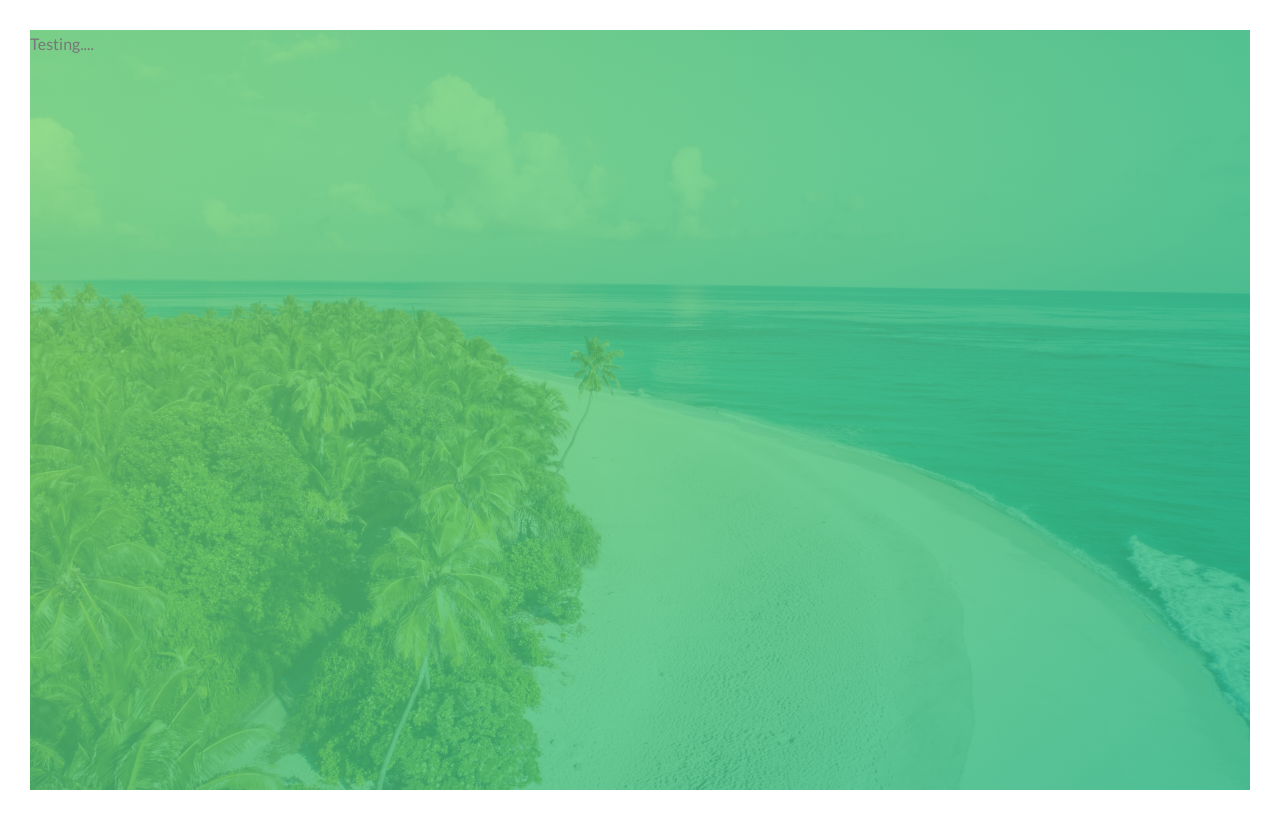
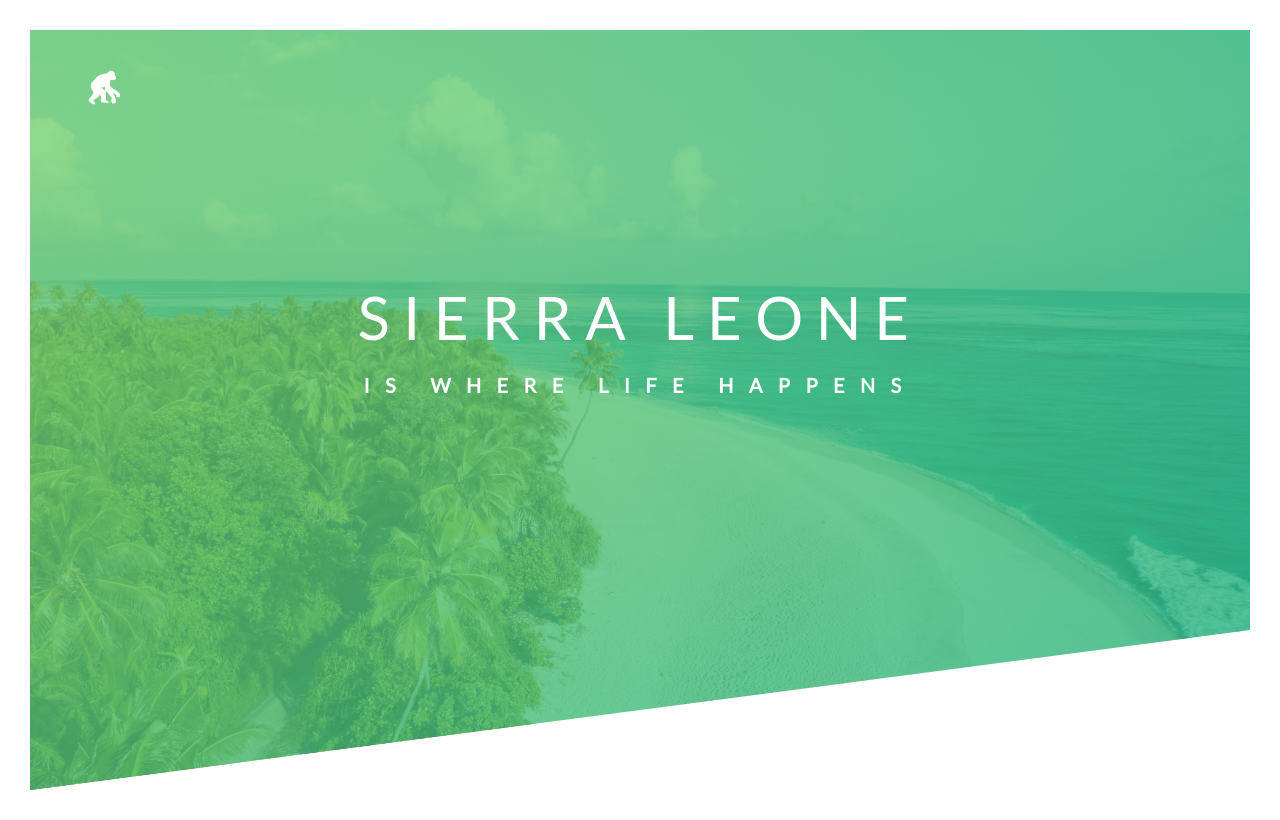
Before and after one commit to josephprasanth/RNT-TourOperators, a plain HTML site: page index.html in a window 1280 px wide. Drawn offline with Linux system fonts and the light colour scheme.

Commit message:
Added in Animation to the header

```diff
--- a/css/style.css
+++ b/css/style.css
@@ -28,4 +28,89 @@ body {
         url('../img/hero-extra/hero7.jpeg');
     background-size: cover;
     background-position: center;
+    position: relative;
+    clip-path: polygon(0 0, 100% 0, 100% 75vh , 0 100% );
 }
+
+.logo-box {
+    position: absolute;
+    top: 40px;
+    left: 40px;
+}
+
+.logo {
+    height: 35px;
+}
+
+.text-box {
+    position: absolute;
+    top: 40%;
+    left: 50%;
+    transform: translate(-50%, -50%);
+}
+
+.heading-primary{
+    color: #fff;
+    text-transform: uppercase;
+
+    backface-visibility: hidden;
+}
+
+
+.heading-primary-main {
+    display: block;
+    font-size: 60px;
+    font-weight: 400;
+    letter-spacing: 13px;
+
+    animation-name: moveInLeft;
+    animation-duration: 1s;
+    animation-timing-function: ease-out;
+
+}
+
+.heading-primary-sub {
+    display: block;
+    font-size: 20px;
+    font-weight: 700;
+    letter-spacing: 15.4px;
+    text-align: center;
+
+    /* animation-name: moveInRight;
+    animation-duration: 1s;
+    animation-timing-function: ease-out; */
+    animation: moveInRight 1s ease-out;
+
+}
+
+@keyframes moveInLeft {
+    0% {
+        opacity: 0;
+        transform: translateX(-100px);
+    }
+
+    80% {
+         transform: translateX(20px);
+    }
+
+    100% {
+        opacity: 1;
+        transform: translate(0);
+    }
+}
+
+@keyframes moveInRight {
+    0% {
+        opacity: 0;
+        transform: translateX(100px);
+    }
+
+    80% {
+         transform: translateX(-20px);
+    }
+
+    100% {
+        opacity: 1;
+        transform: translate(0);
+    }
+}
--- a/index.html
+++ b/index.html
@@ -12,7 +12,15 @@
 
 <body>
     <header class="header">
-        Testing....
+        <div class="logo-box">
+            <img src="./img/logo-white.png" alt="Responsible Nature Trekker Logo" class="logo">
+        </div>
+        <div class="text-box">
+            <h1 class="heading-primary">
+                <span class="heading-primary-main">Sierra Leone</span>
+                <span class="heading-primary-sub">is where life happens</span>
+            </h1>
+        </div>
     </header>
 </body>
 
```
